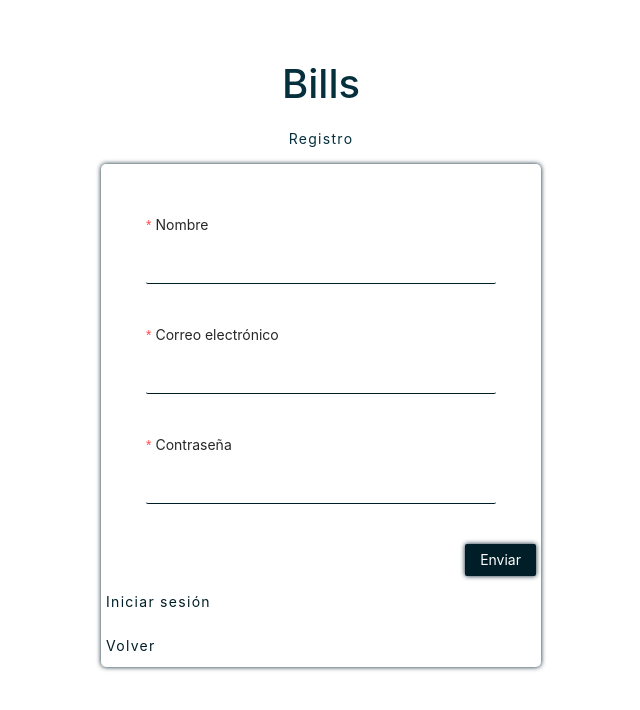
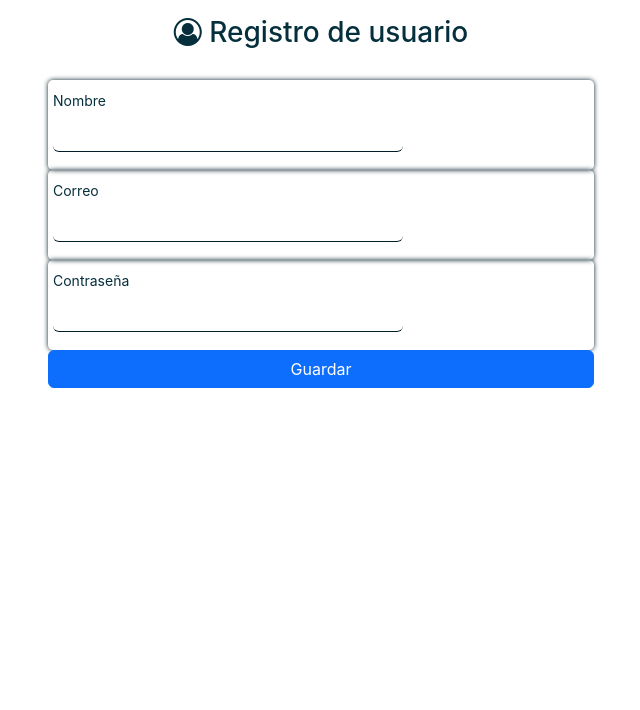
Before and after one commit to LauraOtz/Bills-frontend, a React (Create React App) app: page /register in a window 1280 px wide. Shown: the top 710 px of the page, without its empty margins (319-959 px from the left). Built offline with nearby package versions, Linux system fonts and the light colour scheme; the HTML template or start-up script is replaced by a standard one; a web font is replaced by a local one.

Commit message:
prueba de validaciones

```diff
--- a/package.json
+++ b/package.json
@@ -12,6 +12,7 @@
     "antd": "^4.22.8",
     "axios": "^0.27.2",
     "bootstrap": "^5.2.0",
+    "cors": "^2.8.5",
     "font-awesome": "^4.7.0",
     "react": "^18.1.0",
     "react-bootstrap": "^2.5.0",
--- a/src/pages/login/Login.jsx
+++ b/src/pages/login/Login.jsx
@@ -1,115 +1,118 @@
-import { Button, Form, Input, message, Row } from "antd";
-import Col from "antd/es/grid/col";
-import FormItem from "antd/lib/form/FormItem";
-import axios from "axios";
-import React, { useEffect } from "react";
-import { useDispatch } from "react-redux";
-import { Link, useNavigate } from "react-router-dom";
+import React, { useState } from "react";
+import { useNavigate } from "react-router-dom";
+//import "../css/login.css";
+import postAuth from "../register/fetch";
 import AboutUs from "./AboutUs";
 import Contact from "./Contact";
 import Footer from "../login/Footer";
 import NavBar from "../login/NavBar";
+import "../home/Home";
 
 import CardsR from "./CardsR";
 import TextHome from "./TextHome";
 
 const Login = () => {
-  const dispatch = useDispatch();
   const navigate = useNavigate();
 
-  const handlerSubmit = async (value) => {
-    //console.log(value);
-    try {
-      dispatch({
-        type: "SHOW_LOADING",
-      });
-      const res = await axios.post("/api/users/login", value);
-      dispatch({
-        type: "HIDE_LOADING",
-      });
-      message.success("User Login Successfully!");
-      localStorage.setItem("auth", JSON.stringify(res.data));
-      navigate("/");
-    } catch (error) {
-      dispatch({
-        type: "HIDE_LOADING",
-      });
-      message.error("Correo o contraseña invalidos");
-      console.log(error);
-    }
+  const [email, setEmail] = useState("");
+  const [password, setPassword] = useState("");
+  const [message, setMessage] = useState(null);
+
+  const validarDatos = () => {
+    const datos = {
+      email,
+      password,
+      role: "ADMIN-ROLE",
+    };
+    postAuth(datos).then((respuesta) => {
+      console.log(respuesta);
+      if (respuesta) {
+        setMessage({ ok: true, msg: "Login ok" });
+        localStorage.setItem(JSON.stringify(respuesta));
+        navigate("/");
+      } else {
+        setMessage(respuesta);
+      }
+    });
   };
-
-  useEffect(() => {
-    if (localStorage.getItem("auth")) {
-      localStorage.getItem("auth");
-      navigate("/");
-    }
-  }, [navigate]);
 
   return (
     <>
       <NavBar />
-      <Row>
-        <Col>
-          <TextHome />
-        </Col>
-        <br />
-        <Col className="formLogin">
-          <div className="form">
-            <br />
+      <TextHome />
+      <div className="container mt-5">
+        <div className="row">
+          <div className="col-12 col-md-6 offset-md-3">
+            <div className="card mt-5">
+              <div className="card-header text-center">
+                <h2>
+                  <i
+                    className="fa fa-user-circle-o me-3"
+                    aria-hidden="true"
+                  ></i>
+                  Iniciar Sesion
+                </h2>
+              </div>
+              <div className="card-body text-center">
+                <label className="me-3">email</label>
+                <br />
+                <input
+                  type="email"
+                  value={email}
+                  onChange={(e) => setEmail(e.target.value)}
+                />
+                <br />
+                <br />
+                <label>Contraseña</label>
+                <br />
+                <input
+                  type="password"
+                  value={password}
+                  onChange={(e) => setPassword(e.target.value)}
+                />
+              </div>
+              <div className="card-footer d-flex justify-content-evenly">
+                <button
+                  className="btn btn-success btn-lg"
+                  onClick={validarDatos}
+                >
+                  Iniciar Sesion
+                </button>
+                <button className="btn btn-success btn-lg">
+                  <link rel="stylesheet" href="/register" />
+                  registrate
+                </button>
+              </div>
+            </div>
+            {message && (
+              <div
+                className={
+                  message?.ok
+                    ? "alert alert-success mt-3"
+                    : "alert alert-danger mt-3"
+                }
+                role="alert"
+              >
+                {message.msg}
+              </div>
+            )}
+            {/* {message &&
 
-            <div className="form-group">
-              <Form layout="vertical" onFinish={handlerSubmit}>
-                <h2>Iniciar sesión</h2>
-                <FormItem
-                  name="email"
-                  label="Correo electrónico"
-                  rules={[
-                    {
-                      required: true,
-
-                      message: "Introduzca su correo electrónico",
-                    },
-                    {
-                      max: 60,
-                      message:
-                        "El correo no debe contener más de 60 caracteres",
-                    },
-                  ]}
-                >
-                  <Input />
-                </FormItem>
-                <FormItem
-                  name="password"
-                  label="Contraseña"
-                  rules={[
-                    {
-                      required: true,
-
-                      message: "Introduzca una contraseña.",
-                    },
-                    {
-                      max: 20,
-                      message:
-                        "El contraseña no debe contener más de 20 caracteres",
-                    },
-                  ]}
-                >
-                  <Input type="password" />
-                </FormItem>
-                <div className="form-btn-add">
-                  <Button htmlType="submit" className="add-new">
-                    Enviar
-                  </Button>
-                  <Link className="form-other" to="/register">
-                    ¡Registrate aquí!
-                  </Link>
-                </div>
-              </Form>
-            </div>
+              <div
+                className={
+                  item?.token
+                    ? "alert alert-success mt-3"
+                    : "alert alert-danger mt-3"
+                }
+                role="alert"
+                key={index}
+              >
+                {item.msg}
+              </div>
+            )} */}
           </div>
-        </Col>
-      </Row>
+        </div>
+      </div>
       <CardsR />
       <AboutUs />
       <Contact />
--- a/src/pages/register/Register.jsx
+++ b/src/pages/register/Register.jsx
@@ -1,22 +1,8 @@
-import { Button, Form, Input, message } from "antd";
-import FormItem from "antd/lib/form/FormItem";
-import axios from "axios";
 import React, { useState } from "react";
-//import { useDispatch } from 'react-redux'
-import { Link } from "react-router-dom";
 
-const Register = () => {
-  const postUsuario = async (datos) => {
-    const resp = await axios.get(`api/users/register`, {
-      method: "POST",
-      body: JSON.stringify(datos),
-    });
+import postUsuario from "./fetch";
 
-    const data = await resp.json();
-
-    return data;
-  };
-
+const RegistroUsuario = () => {
   const [formValues, setFormValues] = useState({
     nombre: "",
     email: "",
@@ -35,7 +21,6 @@ const Register = () => {
 
   const handleSubmit = (e) => {
     e.preventDefault();
-
     postUsuario(formValues).then((respuesta) => {
       console.log(respuesta);
       if (respuesta?.errors) {
@@ -46,6 +31,7 @@ const Register = () => {
           nombre: "",
           email: "",
           password: "",
+          role: "ADMIN-ROLE",
         });
         setTimeout(() => {
           setMessage([]);
@@ -55,85 +41,55 @@ const Register = () => {
   };
 
   return (
-    <div className="formRegistro">
-      <div className="form">
-        <h1>Bills</h1>
-        <p>Registro</p>
+    <div className="container">
+      <div className="row my-3">
+        <div className="col text-center">
+          <h3>
+            <i className="fa fa-user-circle-o" aria-hidden="true"></i> Registro
+            de usuario
+          </h3>
+        </div>
+      </div>
+      <div className="row">
+        <div className="col-12 col-md-6 offset-md-3">
+          <form onSubmit={handleSubmit}>
             <div className="form-group">
-          <Form layout="vertical" onFinish={handleSubmit}>
-            <FormItem
-              name="name"
-              label="Nombre"
+              <label>Nombre</label>
+              <input
+                type="text"
+                className="form-control mb-2"
+                name="nombre"
                 value={formValues.nombre}
                 onChange={handleChange}
-              rules={[
-                {
-                  required: true,
-
-                  message: "Introduzca su nombre",
-                },
-                {
-                  max: 20,
-                  message: "El nombre no debe contener más de 20 caracteres",
-                },
-              ]}
-            >
-              <Input />
-            </FormItem>
-            <FormItem
+                required
+              />
+            </div>
+            <div className="form-group">
+              <label>Correo</label>
+              <input
+                type="email"
+                className="form-control mb-2"
                 name="email"
-              label="Correo electrónico"
                 value={formValues.email}
                 onChange={handleChange}
-              rules={[
-                {
-                  required: true,
-
-                  message: "Introduzca su correo electrónico",
-                },
-                {
-                  max: 60,
-                  message: "El correo no debe contener más de 60 caracteres",
-                },
-              ]}
-            >
-              <Input />
-            </FormItem>
-            <FormItem
+                required
+              />
+            </div>
+            <div className="form-group">
+              <label>Contraseña</label>
+              <input
+                type="password"
+                className="form-control mb-2"
                 name="password"
-              label="Contraseña"
                 value={formValues.password}
                 onChange={handleChange}
-              rules={[
-                {
-                  required: true,
-
-                  message: "Introduzca una contraseña.",
-                },
-                {
-                  max: 20,
-                  message:
-                    "El contraseña no debe contener más de 20 caracteres",
-                },
-              ]}
-            >
-              <Input type="password" />
-            </FormItem>
-            <div className="form-btn-add">
-              <Button htmlType="submit" className="add-new">
-                Enviar
-              </Button>
-              <Link className="form-other" to="/login">
-                Iniciar sesión
-              </Link>
-              <br />
-              <br />
-              <Link className="form-other" to="/login">
-                Volver
-              </Link>
+                required
+              />
             </div>
-          </Form>
+            <div className="d-grid">
+              <button className="btn btn-primary">Guardar</button>
             </div>
+          </form>
           {message.length > 0 &&
             message.map((item, index) => (
               <div
@@ -150,7 +106,8 @@ const Register = () => {
             ))}
         </div>
       </div>
+    </div>
   );
 };
 
-export default Register;
+export default RegistroUsuario;
--- /dev/null
+++ b/src/pages/register/fetch.js
@@ -0,0 +1,45 @@
+const url = "http://localhost:5000/api";
+
+//traer usuarios
+export const validarToken = async () => {
+  const resp = await fetch(`${url}/usuarios/validar`, {
+    method: "GET",
+    headers: {
+      "Content-type": "application/json; charset=UTF-8",
+      "x-token": JSON.parse(localStorage.getItem("token")),
+    },
+  });
+  const data = await resp.json();
+
+  return data;
+};
+//REgistrar un usuario
+const postUsuario = async (datos) => {
+  const resp = await fetch(`${url}/usuarios`, {
+    method: "POST",
+    body: JSON.stringify(datos),
+    headers: {
+      "Content-type": "application/json; charset=UTF-8",
+    },
+  });
+
+  const data = await resp.json();
+
+  return data;
+};
+export default postUsuario;
+
+//Login de usuario
+export const postAuth = async (datos) => {
+  const resp = await fetch(`${url}/auth/login`, {
+    method: "GET",
+    body: JSON.stringify(datos),
+    headers: {
+      "Content-type": "application/json; charset=UTF-8",
+    },
+  });
+
+  const data = await resp.json();
+
+  return data;
+};
```
Also changed, not shown: 2 other files (tests, documents, lock files or other folders). Lines whose indentation alone changed are shown as unchanged.
